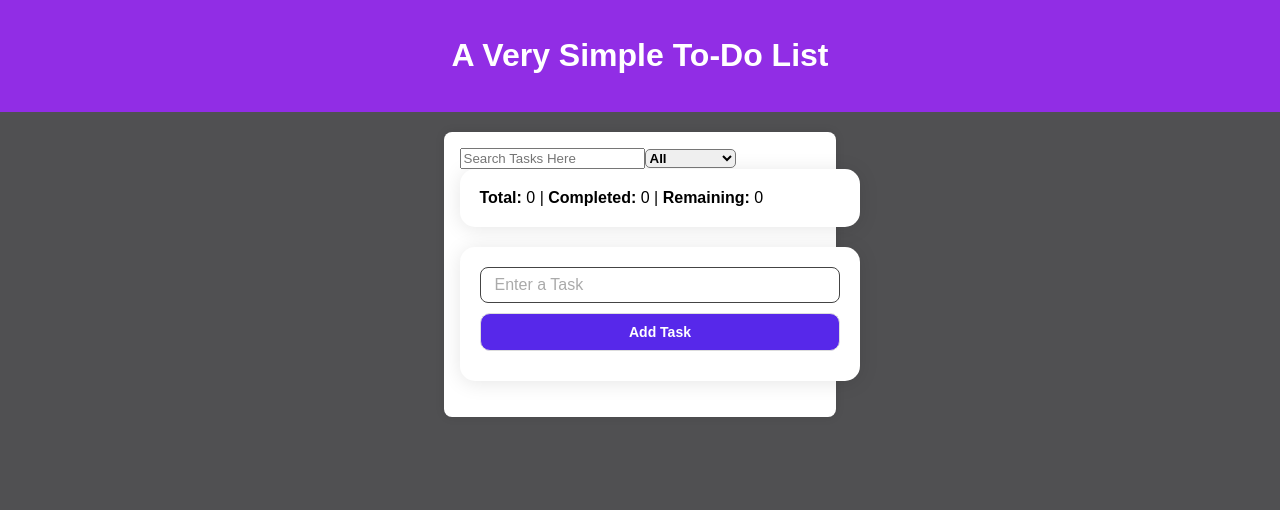
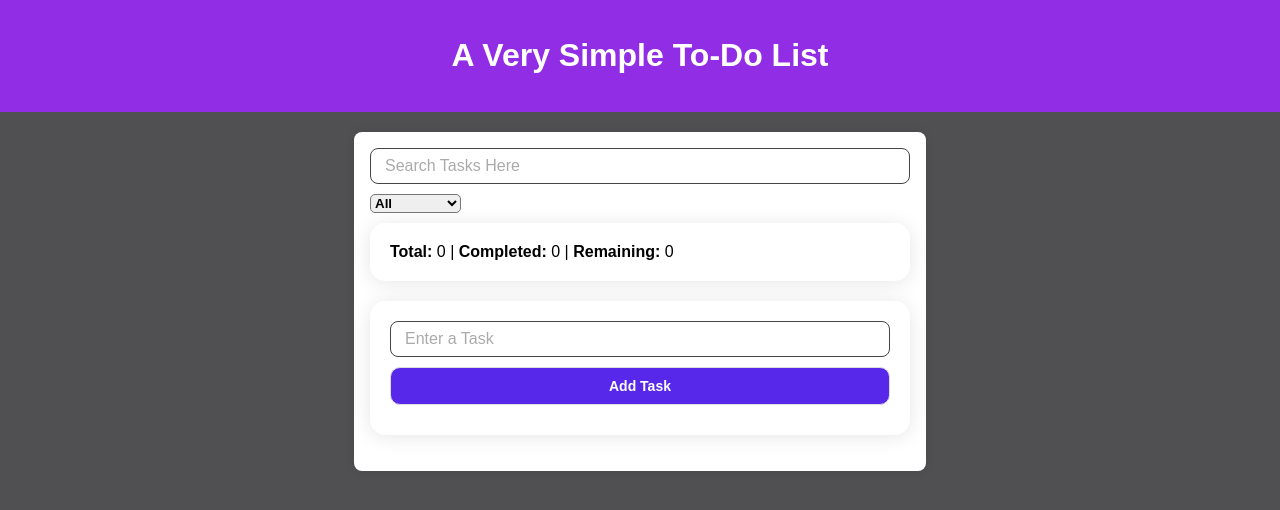
Before and after one commit to NammanShukla/Redux-todo, a React (Create React App) app in the folder rd-todo/: page / in a window 1280 px wide. Shown: the top 510 px of the page. Built offline with nearby package versions, Linux system fonts and the light colour scheme.

Commit message:
Update Styles

```diff
--- a/rd-todo/src/App.css
+++ b/rd-todo/src/App.css
@@ -5,6 +5,7 @@
   background: white;
   border-radius: 8px;
   box-shadow: 0 0 10px rgba(0, 0, 0, 0.1);
+  width: 540px;
 }
 
 .title {
@@ -49,6 +50,7 @@
   border-radius: 15px;
   box-shadow: 0 2px 20px rgba(0, 0, 0, 0.1);
   margin-bottom: 20px;
+
 }
 
 .task-container input[type="text"],
@@ -87,6 +89,8 @@
   display: flex;
   flex-direction: column;
   gap: 5px;
+  margin-left: auto;
+  padding-right: 50px;
 }
 
 .task-buttons button {
@@ -108,6 +112,7 @@
 .dropdown-btn {
   font-weight: bold;
   border-radius: 5px;
+  margin-bottom: 10px;
 }
 
 .completed-task {
@@ -117,7 +122,7 @@
 
 .input-bar {
   width: 100%;
-  max-width: 550px;
+  max-width: 525px;
   padding: 8px 14px;
   font-size: 16px;
   border: 1px solid #444;
@@ -131,3 +136,21 @@
 .input-bar::placeholder {
   color: #aaa;
 }
+
+.input-bar-2 {
+  width: 100%;
+  max-width: 550px;
+  padding: 8px 14px;
+  font-size: 16px;
+  border: 1px solid #444;
+  border-radius: 8px;
+  outline: none;
+  transition: border-color 0.2s, background-color 0.2s;
+  box-sizing: border-box;
+  margin-bottom: 10px;
+  display: block;
+}
+
+.input-bar-2::placeholder{
+  color: #aaa;
+}
--- a/rd-todo/src/index.css
+++ b/rd-todo/src/index.css
@@ -1,13 +1,3 @@
-body {
-  font-family: sans-serif;
-  background-color: #505052;
-  margin: 0;
-  padding: 0;
-  display: flex;
-  flex-direction: column;
-  align-items: center;
-}
-
 header {
   padding: 1em;
   width: 100vw;
@@ -17,14 +7,6 @@
   margin-bottom: 20px;
 }
 
-.app-container {
-  max-width: 600px;
-  margin: 0 auto;
-  padding: 1rem;
-  background: white;
-  border-radius: 8px;
-  box-shadow: 0 0 10px rgba(0, 0, 0, 0.1);
-}
 
 .title {
   text-align: center;
```
